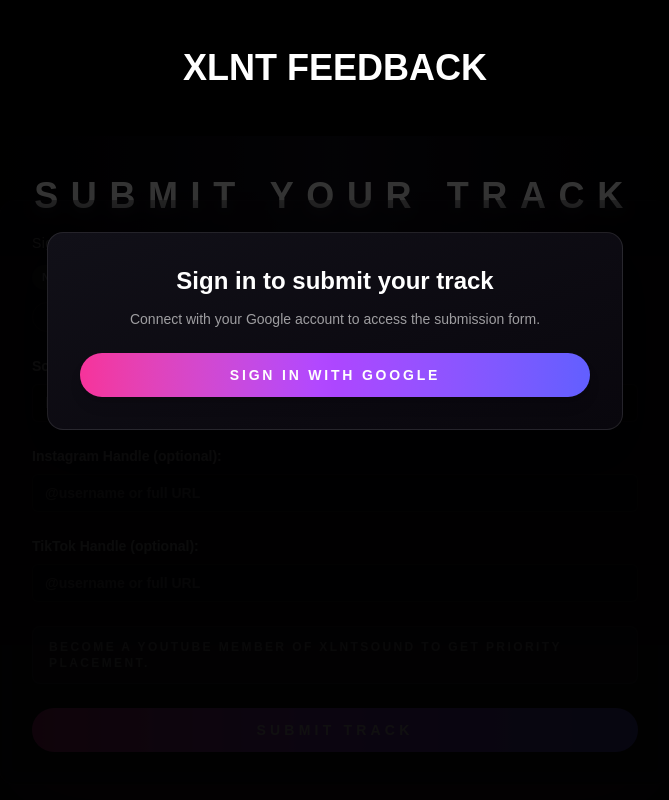
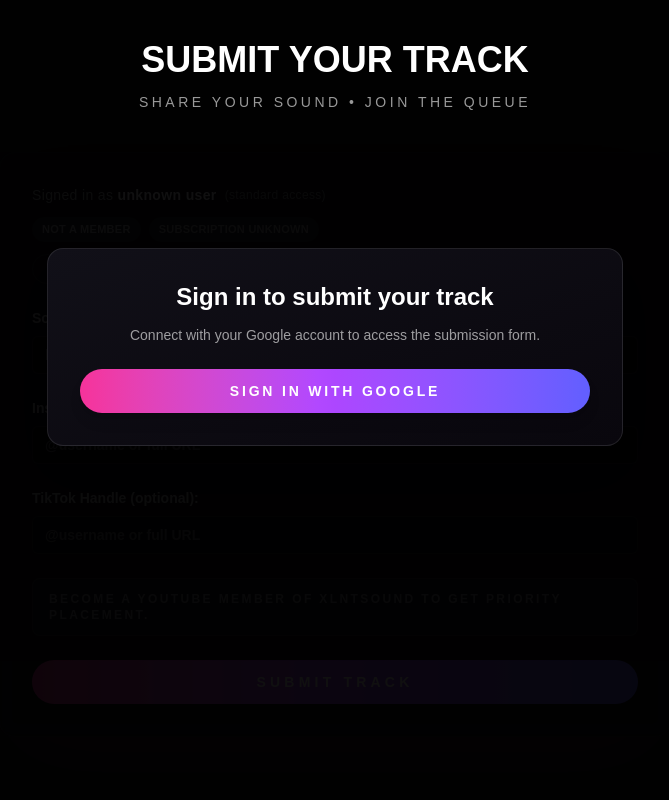
Before and after one commit to XLNTFEEDBACK/Feedback-Submissions, a Next.js app: page /submit in a window 1280 px wide. Shown: the top 800 px of the page, without its empty margins (305-974 px from the left). Built offline with nearby package versions, Linux system fonts and the light colour scheme; no server answers.

Commit message:
more formatting and membership check

```diff
--- a/app/components/SubmissionForm.tsx
+++ b/app/components/SubmissionForm.tsx
@@ -81,7 +81,7 @@ export default function SubmissionForm() {
   const showModal = status === "unauthenticated";
 
   return (
-    <div className="relative min-h-screen w-full bg-[#050407] text-white">
+    <div className="relative min-h-screen w-full bg-transparent text-white">
       {status === "loading" && (
         <div className="absolute inset-0 z-20 flex items-center justify-center bg-black/80 text-white">
           Loading...
@@ -108,15 +108,9 @@ export default function SubmissionForm() {
       )}
 
       {/* Header */}
-      <header className="w-full bg-gradient-to-r from-black via-[#120f1b] to-black py-10">
-        <h1 className="text-center text-4xl font-black uppercase tracking-[0.35em] text-white">
-          Submit Your Track
-        </h1>
-      </header>
-
       <form
         onSubmit={handleSubmit}
-        className={`mx-auto w-full max-w-2xl -mt-14 flex flex-col gap-6 rounded-2xl border border-white/5 bg-[#0a0811]/80 p-8 shadow-[0_25px_70px_-30px_rgba(255,0,130,0.4)] backdrop-blur transition ${
+        className={`mx-auto w-full max-w-2xl flex flex-col gap-6 rounded-2xl border border-white/5 bg-[#0a0811]/80 p-8 shadow-[0_25px_70px_-30px_rgba(255,0,130,0.4)] backdrop-blur transition ${
           showModal ? "pointer-events-none opacity-30" : "opacity-100"
         }`}
       >
--- a/app/submit/page.tsx
+++ b/app/submit/page.tsx
@@ -2,15 +2,20 @@ import SubmissionForm from "../components/SubmissionForm";
 
 export default function SubmitPage() {
   return (
-    <div className="min-h-screen bg-black flex flex-col items-center">
-      <div className="w-full bg-black py-12">
-        <h1 className="text-4xl font-bold text-white text-center">
-          XLNT FEEDBACK
-        </h1>
-      </div>
-      <div className="w-full flex justify-center">
+    <div className="min-h-screen w-full bg-[#050407] text-white">
+      <header className="bg-black/80 py-10">
+        <div className="mx-auto flex w-full max-w-4xl flex-col items-center gap-3">
+          <h1 className="text-4xl font-black uppercase text-white">
+            Submit Your Track
+          </h1>
+          <p className="text-sm uppercase tracking-[0.25em] text-white/60">
+            share your sound • join the queue
+          </p>
+        </div>
+      </header>
+      <main className="px-4 pb-16">
         <SubmissionForm />
-      </div>
+      </main>
     </div>
   );
 }
```
Lines whose indentation alone changed are shown as unchanged.
